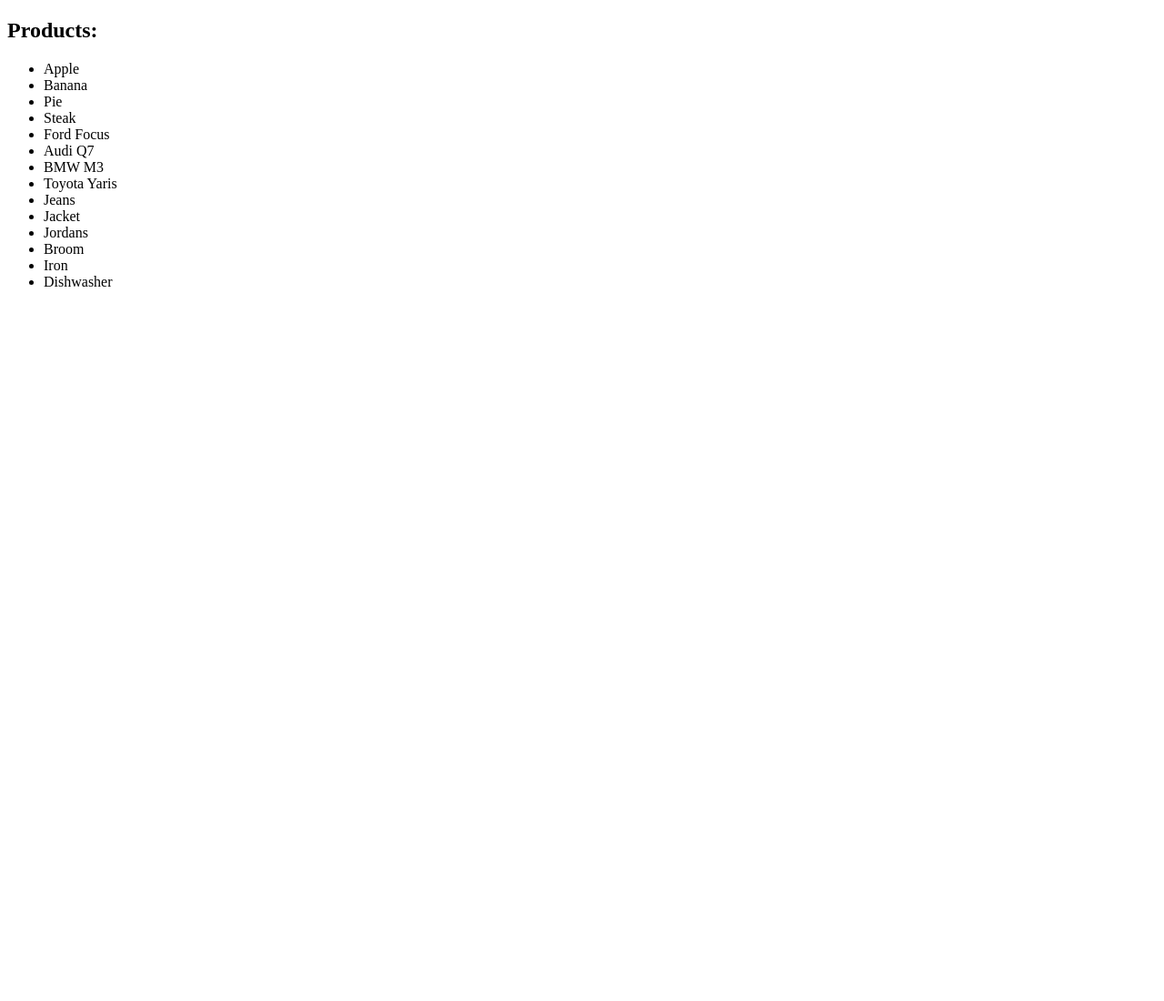
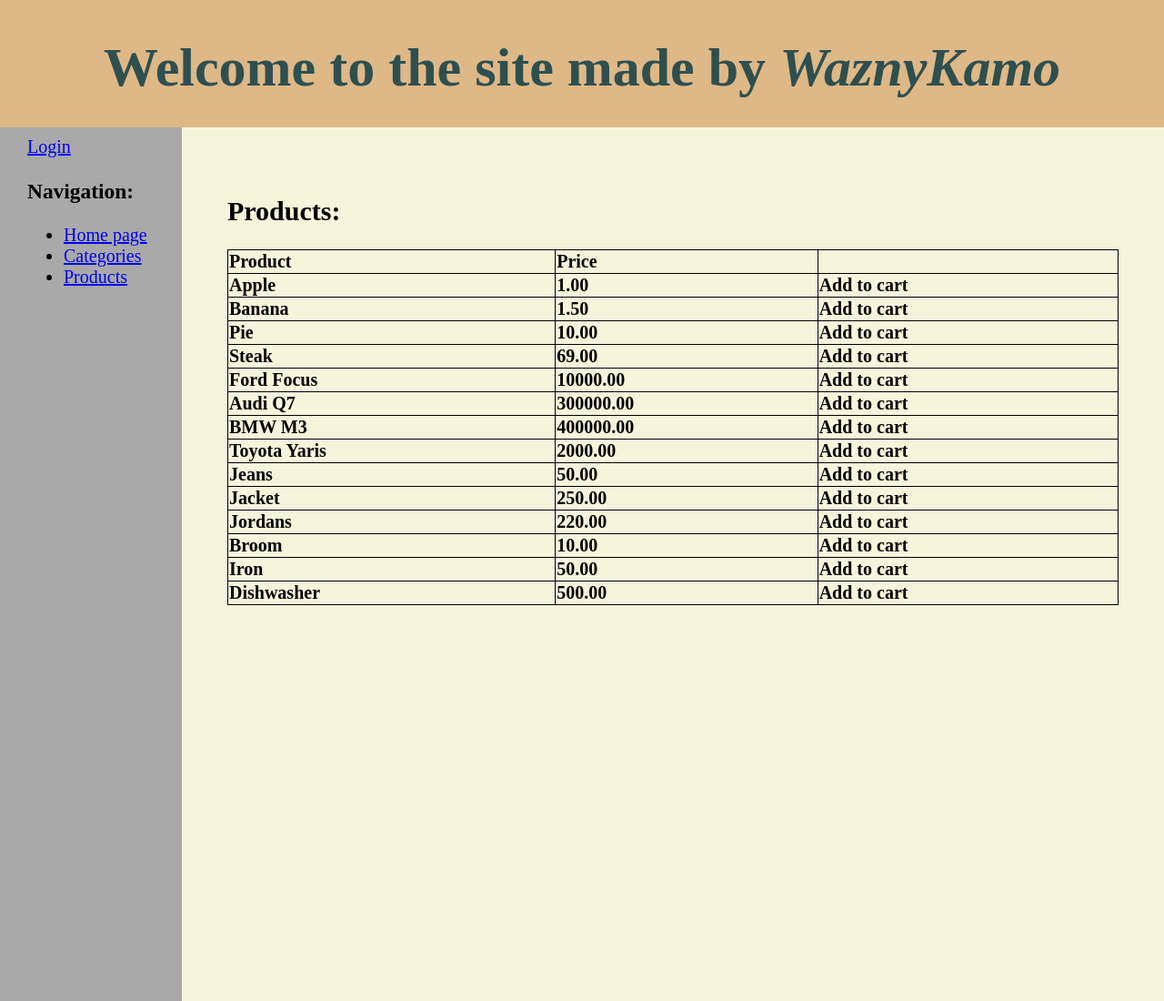
Before and after one commit to WaznyKamo/Piekne-rzeczy-v2, a Flask app: page /products in a window 1280 px wide. Shown: the whole page at 91% size. Before the commit the page ends 315 px from the top, so only its background shows below. Run offline with Flask 2, Linux system fonts and the light colour scheme; data comes from the database, SQL or seed files in the repository; lists and menus that the app fills with data are empty.

Commit message:
added template inheritance

```diff
--- /dev/null
+++ b/Offer_app/templates/layout.html
@@ -0,0 +1,81 @@
+<!DOCTYPE html>
+<html lang="en">
+<head>
+    <meta charset="UTF-8">
+    <title>Title</title>
+    <style>
+        html, body{
+            margin: 0;
+            background-color: burlywood;
+            font-size: 20px;
+        }
+
+        header{
+            top: 0px;
+            background-color: burlywood;
+            text-align: center;
+            color: darkslategrey;
+            font-size: 30px;
+            height: 100px;
+            margin-top: 0px;
+        }
+
+        nav{
+            position: absolute;
+            left: 0px;
+            width: 140px;
+            background-color: darkgray;
+            height: 940px;
+            padding: 10px 30px;
+        }
+        article{
+            margin-left: 200px;
+            background-color: beige;
+            overflow: auto;
+            padding: 50px 50px 10px;
+            min-height: 900px;
+        }
+        section{
+            display: table;
+            clear: both;
+            width: 100%;
+        }
+        table{
+            width: 100%;
+            border-collapse: collapse;
+            text-align: left;
+            padding: 8px;
+            size: 10px;
+        }
+        th{
+            border: 1px solid black;
+
+        }
+
+    </style>
+
+</head>
+<body>
+
+<header>
+    <h1>Welcome to the site made by <i>WaznyKamo</i></h1>
+</header>
+<section>
+<nav>
+
+    <a href="{{url_for('login')}}">Login</a>
+    <h3>Navigation:<br></h3>
+    <ul>
+        <li><a href="{{url_for('home')}}">Home page</a> </li>
+        <li><a href="{{ url_for('show_categories') }}">Categories</a><br> </li>
+        <li><a href="{{ url_for('show_products') }}">Products</a></li>
+    </ul>
+</nav>
+
+<article>
+    {% block content %}
+    {% endblock %}
+</article>
+</section>
+</body>
+</html>
--- a/Offer_app/templates/products_from_category.html
+++ b/Offer_app/templates/products_from_category.html
@@ -1,15 +1,21 @@
-<!DOCTYPE html>
-<html lang="en">
-<head>
-    <meta charset="UTF-8">
-    <title>Title</title>
-</head>
-<body>
+
+{% extends "layout.html" %}
+{% block content %}
+
 <h2>Products:</h2>
-<ul>
+<table>
+    <tr>
+        <th>Product</th>
+        <th>Price</th>
+        <th></th>
+    </tr>
     {%for product in products%}
-    <li>{{product.name}}</li>
+    <tr>
+        <th>{{product.name}}</th>
+        <th>{{product.price|round(2)}}</th>
+        <th>Add to cart</th>
+    </tr>
     {%endfor%}
-</ul>
-</body>
-</html>
+</table>
+
+{% endblock %}
--- a/Offer_app/views.py
+++ b/Offer_app/views.py
@@ -23,3 +23,8 @@
 def show_products():
     products = Product.query.all()
     return render_template('products_from_category.html', products=products)
+
+
+@app.route('/login')
+def login():
+    pass
```
Also changed, not shown: Offer_app/templates/categories.html (+3 -9 lines), Offer_app/templates/home.html (+4 -12 lines).
